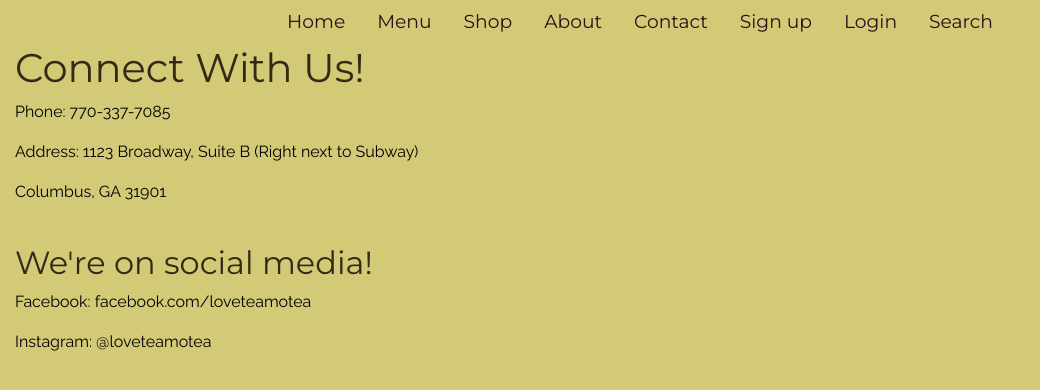
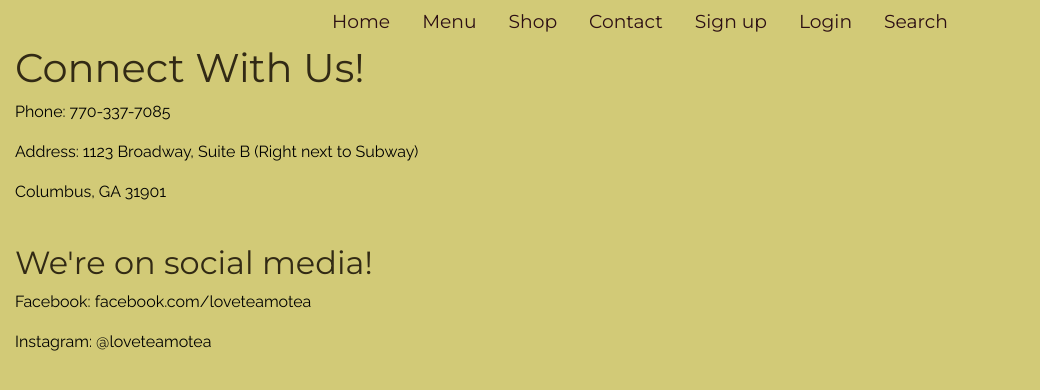
Before and after one commit to sateenfox/CPSC5165_Project, a PHP site: page /contact.php in a window 1280 px wide. Shown: the top 390 px of the page, without its empty margins (0-1040 px from the left). Run offline with PHP 8.4, Linux system fonts and the light colour scheme; some libraries are stand-ins or nearby versions.

Commit message:
fixed links

```diff
--- a/contact.php
+++ b/contact.php
@@ -19,7 +19,6 @@
 				<a class = "nav-link" href = "index.php">Home</a>
 				<a class = "nav-link" href = "menu.php">Menu</a>
 				<a class = "nav-link" href = "shop.php">Shop</a>
-				<a class = "nav-link" href = "about.php">About</a>
 				<a class = "nav-link" href = "contact.php">Contact</a>
 				<a class = "nav-link" href = "form.php">Sign up</a>
 				<a class = "nav-link" href = "login.php">Login</a>
```
